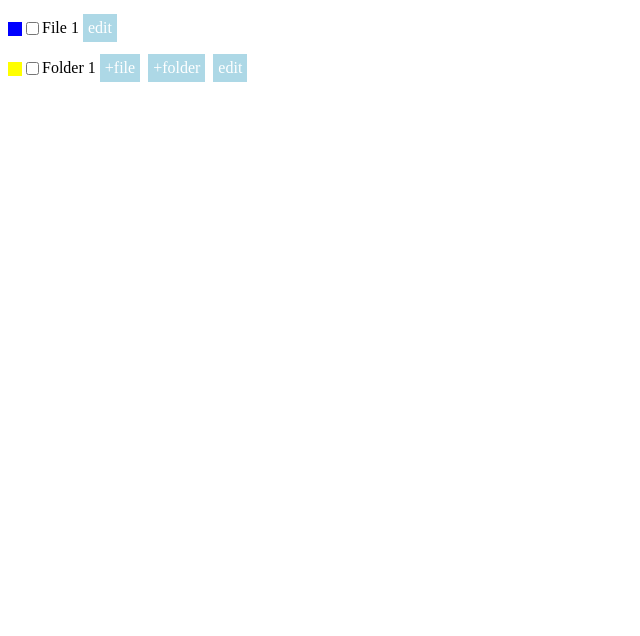
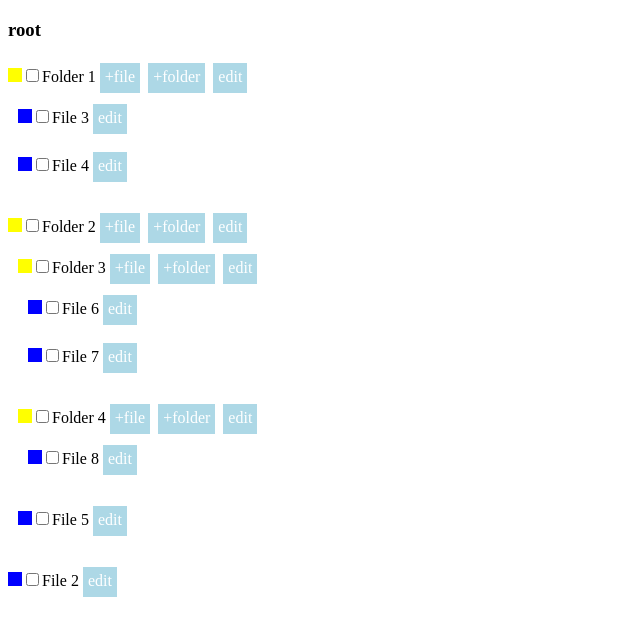
Before and after one commit to zorichmaxim/viewing-tree-files, an Angular app: page / in a window 1280 px wide. Shown: the top 636 px of the page, without its empty margins (0-640 px from the left). Built offline with nearby package versions, Linux system fonts and the light colour scheme.

Commit message:
Changes 08 10 last

```diff
--- a/src/app/app-node/app-node.component.css
+++ b/src/app/app-node/app-node.component.css
@@ -1,8 +1,9 @@
 :host {
     display: flex;
-    flex-direction: row;
-    height: 40px;
-    align-items: center;
+    flex-flow: row wrap;
+    justify-content: flex-start;
+    align-items: baseline;
+    margin-bottom: 10px;
 }
 .folder-icon {
     background: yellow;
--- a/src/app/app.component.html
+++ b/src/app/app.component.html
@@ -1,2 +1,13 @@
-<app-file-new [name]="fileName" [checked]="checked"></app-file-new>
-<app-folder-new [name]="folderName" [checked]="checked"></app-folder-new>
+<h3>{{enterPoint.name}}</h3>
+<ng-container  *ngFor="let items of enterPoint.folders" >
+    <app-folder-new [name]="ApplicationFolders[items].name"
+                    [checked]="checked"
+                    [incomingFolders]="ApplicationFolders[items].folders"
+                    [incomingFiles]="ApplicationFolders[items].files">
+    </app-folder-new>
+</ng-container>
+
+
+<ng-container  *ngFor="let items of enterPoint.files" >
+    <app-file-new [name]="ApplicationFiles[items].name" [checked]="checked"></app-file-new>
+</ng-container>
--- a/src/app/app.component.ts
+++ b/src/app/app.component.ts
@@ -1,4 +1,5 @@
 import {Component, OnInit} from '@angular/core';
+import {LocalStorageService} from 'app/service/local-storage.service';
 
 @Component({
     selector: 'app-root',
@@ -7,17 +8,20 @@ import {Component, OnInit} from '@angular/core';
 })
 export class AppComponent implements OnInit {
 
-    private fileName: string;
-    private folderName: string;
     private checked: boolean;
+    private enterPoint: number;
 
-    constructor(){
-        this.fileName = 'File 1';
-        this.folderName = 'Folder 1';
+    private ApplicationFiles: Object;
+    private ApplicationFolders: Object;
+
+    constructor(private localStorageService: LocalStorageService) {
         this.checked = false;
+
+        this.ApplicationFiles = this.localStorageService.files;
+        this.ApplicationFolders = this.localStorageService.folders;
+        this.enterPoint = this.ApplicationFolders[0];
     }
 
-    ngOnInit(){
-
+    ngOnInit() {
     }
 }
--- a/src/app/button/button.component.css
+++ b/src/app/button/button.component.css
@@ -5,4 +5,5 @@ app-button {
     border: none;
     background: lightblue;
     margin: 4px;
+    height: 20px;
 }
--- a/src/app/file-new/file-new.component.css
+++ b/src/app/file-new/file-new.component.css
@@ -1,4 +1,3 @@
 :host {
-    display: flex;
-    align-items: center;
+
 }
--- a/src/app/folder-new/folder-new.component.css
+++ b/src/app/folder-new/folder-new.component.css
@@ -1,4 +1,6 @@
 :host {
-    display: flex;
-    align-items: center;
 }
+.folder-deep {
+    margin: 3px 10px;
+    width: 100%;
+}
--- a/src/app/folder-new/folder-new.component.html
+++ b/src/app/folder-new/folder-new.component.html
@@ -2,4 +2,18 @@
     <app-button>+file</app-button>
     <app-button>+folder</app-button>
     <app-button>edit</app-button>
+    <div class="folder-deep">
+        <ng-container *ngFor="let items of incomingFolders">
+            <app-folder-new
+                [name]="ApplicationFolders[items].name"
+                [checked]="checked"
+                [incomingFolders]="ApplicationFolders[items].folders"
+                [incomingFiles]="ApplicationFolders[items].files">
+            </app-folder-new>
+        </ng-container>
+
+        <ng-container *ngFor="let items of incomingFiles">
+            <app-file-new [name]="ApplicationFiles[items].name" [checked]="checked"></app-file-new>
+        </ng-container>
+    </div>
 </app-node>
--- a/src/app/folder-new/folder-new.component.ts
+++ b/src/app/folder-new/folder-new.component.ts
@@ -1,4 +1,5 @@
 import {Component, OnInit, Input} from '@angular/core';
+import {LocalStorageService} from 'app/service/local-storage.service';
 
 @Component({
     selector: 'app-folder-new',
@@ -9,8 +10,15 @@ export class FolderNewComponent implements OnInit, Input {
 
     @Input() name: string;
     @Input() checked: boolean;
+    @Input() incomingFiles: Array<number>;
+    @Input() incomingFolders: Array<number>;
 
-    constructor() {
+    private ApplicationFiles: Object;
+    private ApplicationFolders: Object;
+
+    constructor(private localStorageService:LocalStorageService) {
+        this.ApplicationFolders = localStorageService.folders;
+        this.ApplicationFiles = localStorageService.files;
     }
 
     ngOnInit() {
--- /dev/null
+++ b/src/app/service/local-storage.service.ts
@@ -0,0 +1,84 @@
+import {Injectable} from '@angular/core';
+
+@Injectable()
+export class LocalStorageService {
+    private ApplicationFiles: Object;
+    private ApplicationFolders: Object;
+
+    constructor() {
+        this.ApplicationFiles = {
+            0: {
+                name: 'File 1',
+                text: 'Something text'
+            },
+            1: {
+                name: 'File 2',
+                text: 'Something text'
+            },
+            2: {
+                name: 'File 3',
+                text: 'Something text'
+            },
+            3: {
+                name: 'File 4',
+                text: 'Something text'
+            },
+            4: {
+                name: 'File 5',
+                text: 'Something text'
+
+            },
+            5: {
+                name: 'File 6',
+                text: 'Something text'
+
+            },
+            6: {
+                name: 'File 7',
+                text: 'Something text'
+
+            },
+            7: {
+                name: 'File 8',
+                text: 'Something text'
+
+            }
+        };
+        this.ApplicationFolders = {
+            0: {
+                name: 'root',
+                folders: [1, 2],
+                files: [1]
+            },
+            1: {
+                name: 'Folder 1',
+                folders: [],
+                files: [2, 3]
+            },
+            2: {
+                name: 'Folder 2',
+                folders: [3, 4],
+                files: [4]
+            },
+            3: {
+                name: 'Folder 3',
+                folders: [],
+                files: [5, 6]
+            },
+            4: {
+                name: 'Folder 4',
+                folders: [],
+                files: [7]
+            },
+        };
+    }
+
+    get folders() {
+        return this.ApplicationFolders;
+    }
+
+    get files() {
+        return this.ApplicationFiles;
+    }
+
+}
```
Also changed, not shown: src/app/app.module.ts (+10 -6 lines), 1 other file (tests, documents, lock files or other folders).
